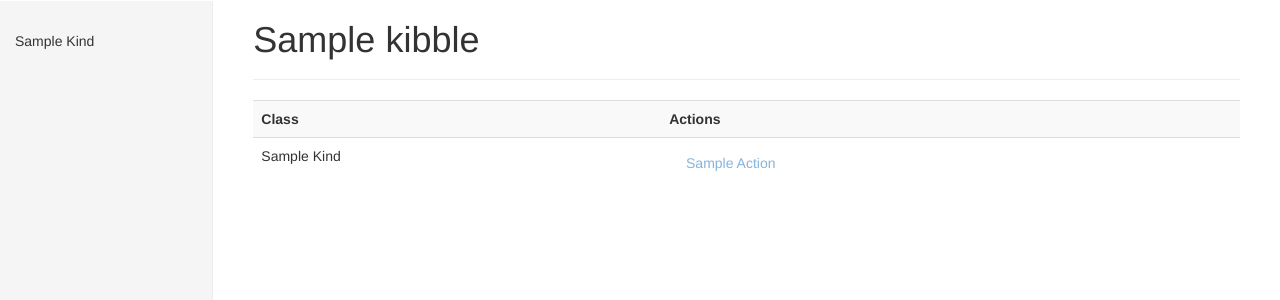
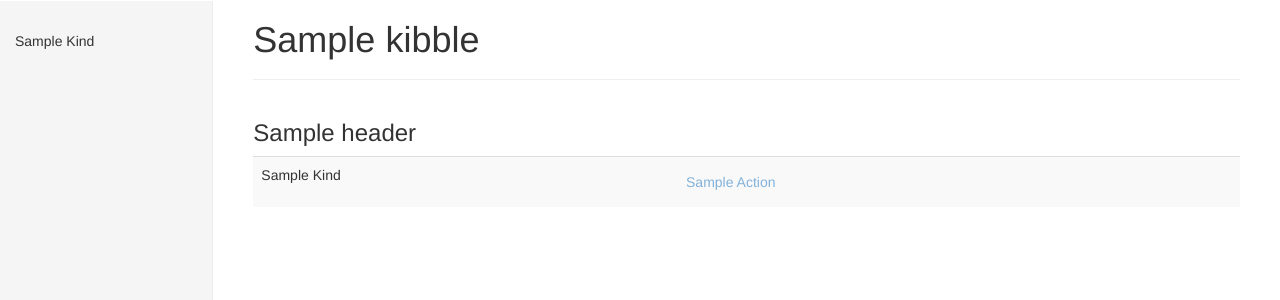
Before and after one commit to xlevus/flask-kibble, a Flask app: template flask_kibble/templates/kibble/index.html in a window 1280 px wide. Shown: the part 50-350 px from the top of the page. Run offline with Flask 2, Linux system fonts and the light colour scheme; the template is opened without the code that fills it: most values are stand-ins (such as "Sample title", 1, 10 or a date in 2020); parts of the project's set-up code (start-up, migrations or seed data) failed here and were passed over.

Commit message:
Added grouping to things

```diff
--- a/flask_kibble/base.py
+++ b/flask_kibble/base.py
@@ -52,6 +52,9 @@ class KibbleView(View):
 
     #: The associated :py:class:`ndb.Model` class this action deals with
     model = None
+
+    #: A grouping value for the index page.
+    group = None
 
     #: An array of ancestor :py:class:`ndb.Model` classes.
     ancestors = []
--- a/flask_kibble/templates/kibble/base.html
+++ b/flask_kibble/templates/kibble/base.html
@@ -47,7 +47,9 @@
         {% if not is_popup and not is_embed %}
           <div class='col-sm-3 col-md-2 sidebar'>
             <ul class='nav nav-sidebar'>
-              {% for kind, actions in kibble.registry|dictsort %}
+
+            {% for header, group in kibble.registry.grouped()|dictsort %}
+              {% for kind, actions in group|dictsort %}
                 <li><span class='navrow'>
                     {{ kind.title() }}
                     <span class='pull-right'>
@@ -58,6 +60,7 @@
                   </span>
                 </li>
               {% endfor %}
+            {% endfor %}
             </ul>
           </div>
           <div class='col-sm-9 col-sm-offset-3 col-md-10 col-md-offset-2 main'>
--- a/flask_kibble/templates/kibble/index.html
+++ b/flask_kibble/templates/kibble/index.html
@@ -9,23 +9,25 @@
 {% block body %}
 <div class='row'>
     <div class='col-md-12'>
+
+    {% for header, group in kibble.registry.grouped()|dictsort %}
+        {% if header %}
+        <h3>{{ header }}</h3>
+        {% endif %}
         <table class='table table-striped'>
-                <tr>
-                    <th>Class</th>
-                    <th>Actions</th>
-                </tr>
-
-                {% for kind, actions in kibble.registry|dictsort %}
+            {% for kind, actions in group|dictsort %}
                 <tr>
                     <td>{{ kind.title() }}</td>
                     <td>
                         {% for name, view_cls in actions|dictsort if not view_cls._requires_instance %}
                             {{ action_link(view_cls) }}
                         {% endfor %}
+                    </td>
                 </tr>
             {% endfor %}
+        </table>
+    {% endfor %}
 
-            </table>
     </div>
 </div>
 {% endblock %}
```
Also changed, not shown: flask_kibble/blueprint.py (+15 -1 lines), flask_kibble/modelauth.py (+10 -0 lines). Lines whose indentation alone changed are shown as unchanged.
